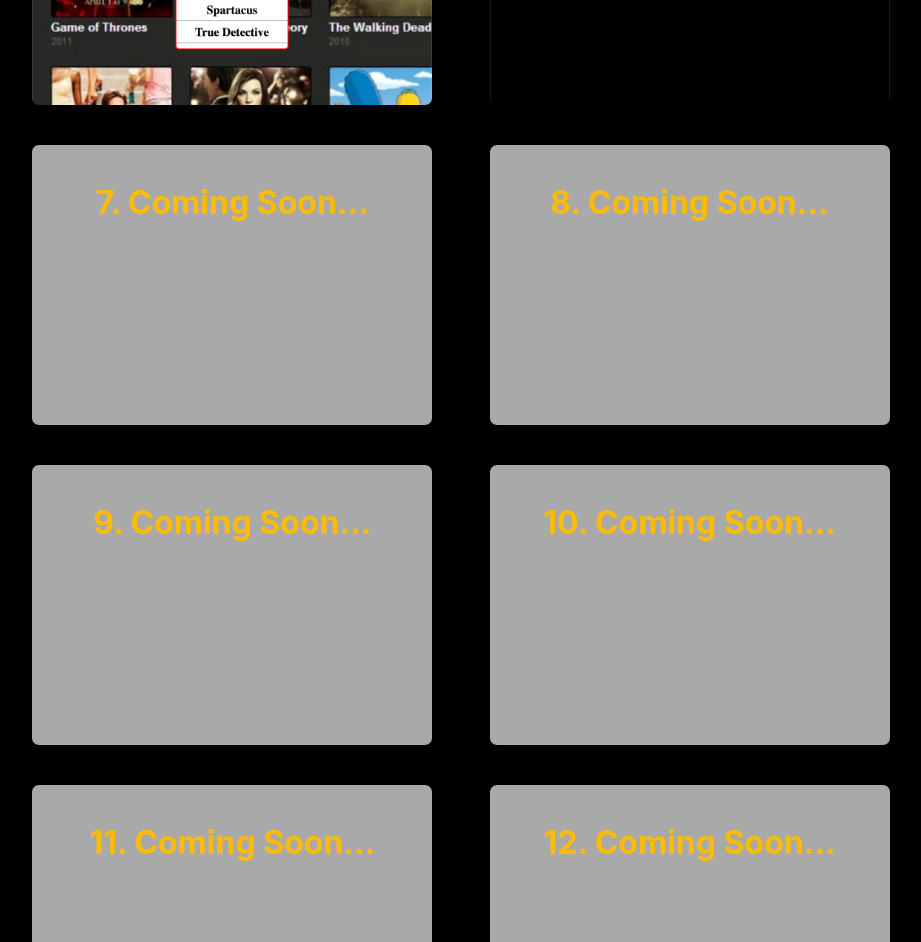
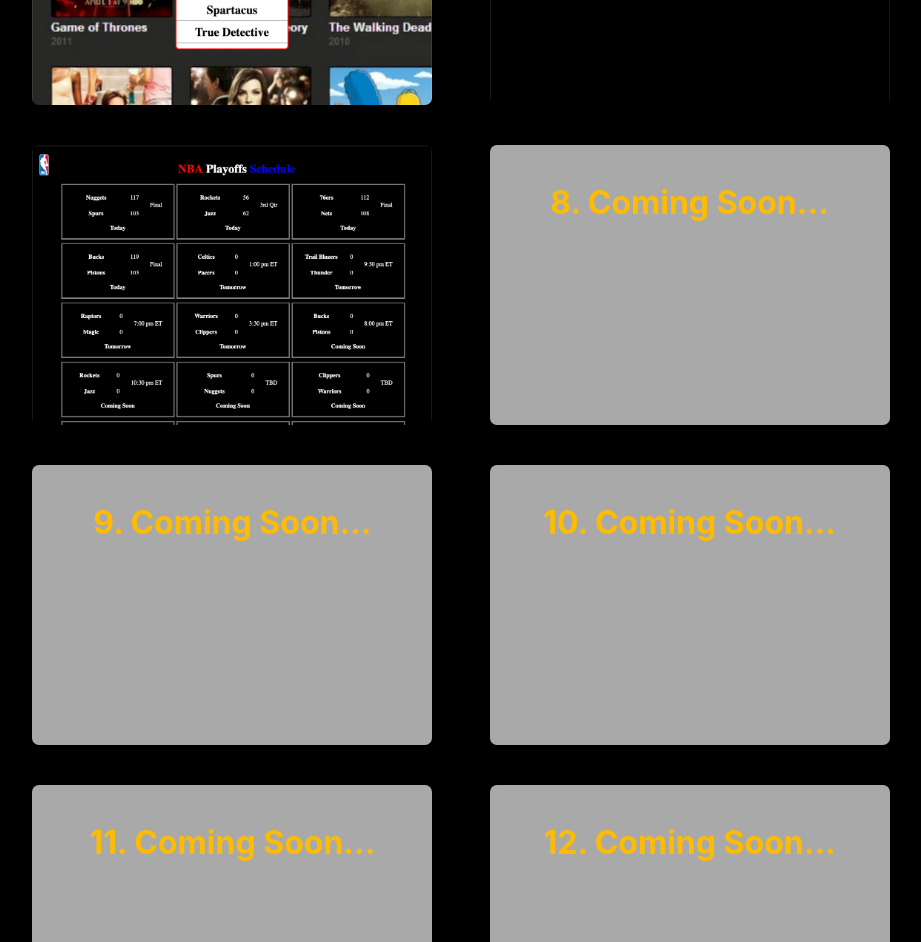
Before and after one commit to Ibrahim-Mohamed1/30-Apps-in-30-Days, a React (Create React App) app: page / in a window 1280 px wide. Shown: the part 1020-1962 px from the top of the page, without its empty margins (179-1100 px from the left). Built offline with nearby package versions, Linux system fonts and the light colour scheme.

Commit message:
app 7 added

```diff
--- a/src/App.css
+++ b/src/App.css
@@ -132,7 +132,7 @@
     background-color: darkgray;
   }
   .project7{
-    background-image: url();
+    background-image: url(./images/app7.png);
     background-color: darkgray;
   }
   .project8{
--- a/src/Home.js
+++ b/src/Home.js
@@ -108,13 +108,14 @@
                     </div>
                 </div>
                 <div className="project7" style={{ cursor: "pointer", backgroundSize: "cover", backgroundRepeat: "no-repeat", height: "vh" }}>
-                    <div className='middle'>
-                        <a href="/">
+                    <div className='middle1'>
+                        <a href="http://app-7-of-30.surge.sh/">
                             <div className='projectInfo' style={{ marginTop: "-1.5em" }}>
-                                <h1 className="nav" style={{ color: "#fcbc05", padding: "2%" }}>7. Coming Soon...</h1>
+                                <h1 className="nav" style={{ color: "#fcbc05", padding: "2%" }}>7. NBA Playoffs Schedule</h1>
                                 <h4>
+                                Simple app to help users keep up to date with the 2018-2019 NBA Playoff season.
                                 </h4>
-                                <p style={{ color: "lime", padding: "5%", margin: 0 }}></p>
+                                <p style={{ color: "lime", padding: "5%", margin: 0 }}>JavaScript, React, Axios, BallDontLie API, HTML, & CSS.</p>
                             </div>
                         </a>
                     </div>
```
Also changed, not shown: src/images/app7.png (added).
